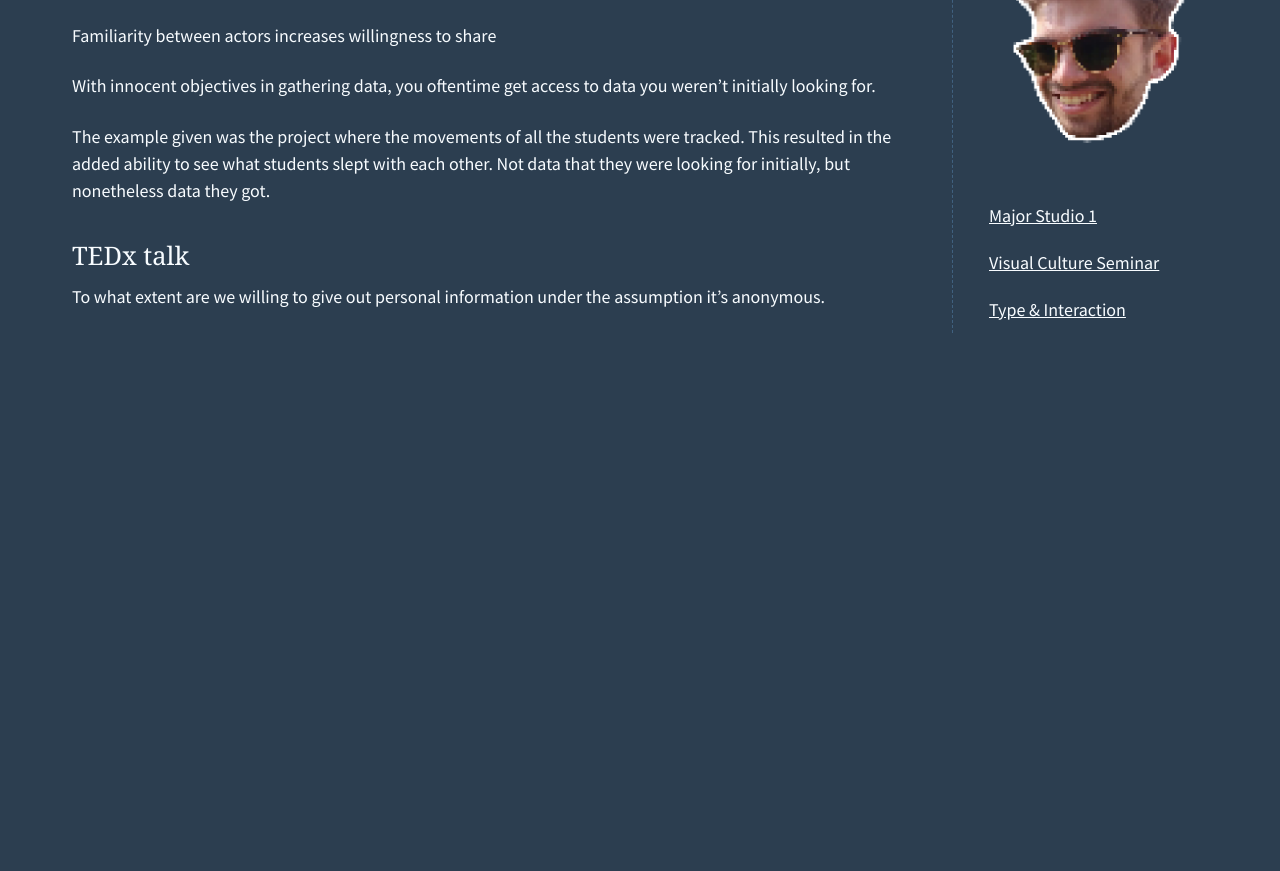
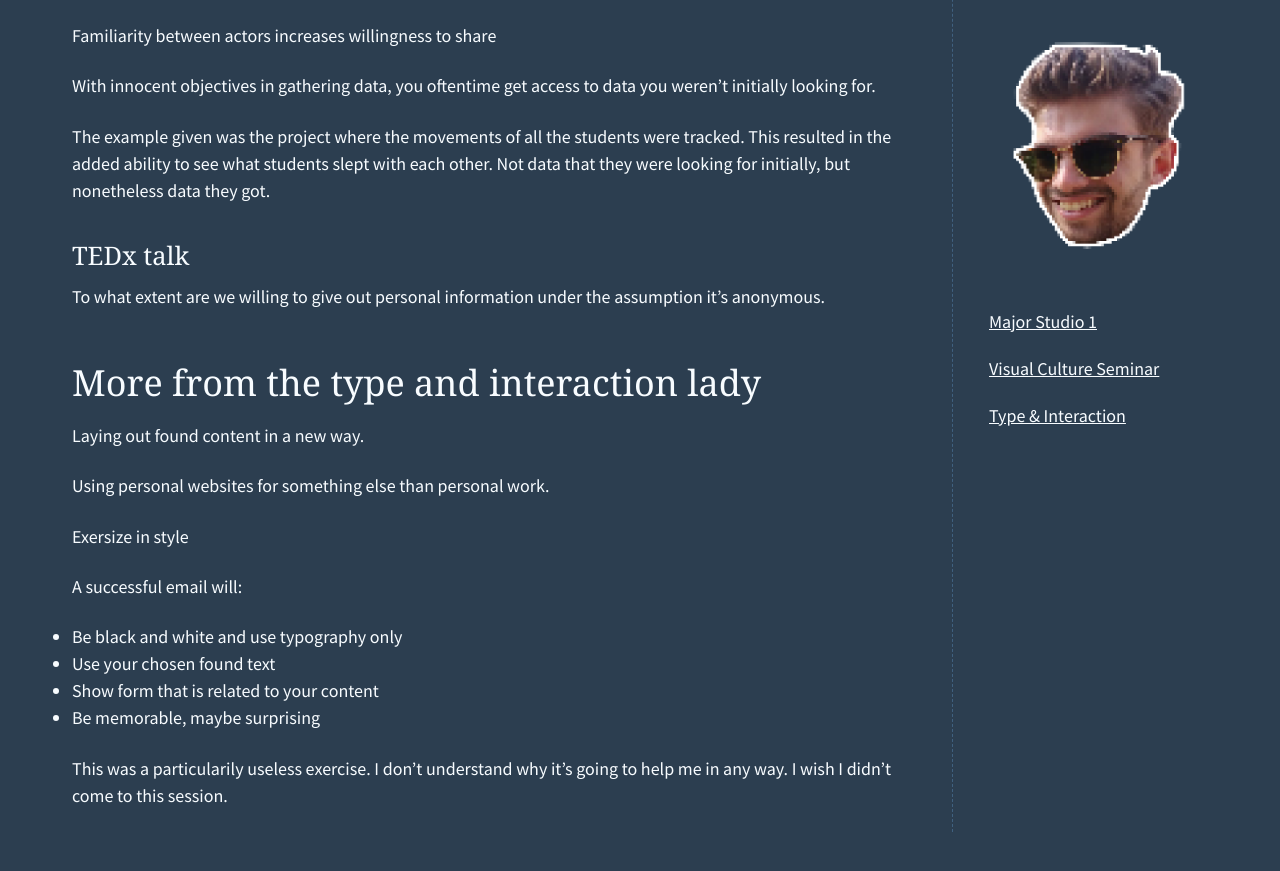
Before and after one commit to rijkvanzanten/rijks.website, a Jekyll site: the page built from _pages/visual-culture-seminar/index.md, in a window 1280 px wide and 900 px high, scrolled down 3264 px. Shown: the top 871 px of the window. Built offline with Jekyll 4.4.1, drawn with Linux system fonts in a browser that asks for light colours; some web fonts are replaced; before the commit the page ends 3669 px from its top, so only the background shows below that.

Commit message:
Add notes

```diff
--- a/_pages/visual-culture-seminar/index.md
+++ b/_pages/visual-culture-seminar/index.md
@@ -136,3 +136,19 @@ The example given was the project where the movements of all the students were t
 #### TEDx talk
 
 To what extent are we willing to give out personal information under the assumption it's anonymous.
+
+### More from the type and interaction lady
+
+Laying out found content in a new way.
+
+Using personal websites for something else than personal work.
+
+Exersize in style
+
+A successful email will:
+* Be black and white and use typography only
+* Use your chosen found text
+* Show form that is related to your content
+* Be memorable, maybe surprising
+
+This was a particularily useless exercise. I don't understand why it's going to help me in any way. I wish I didn't come to this session.
```
